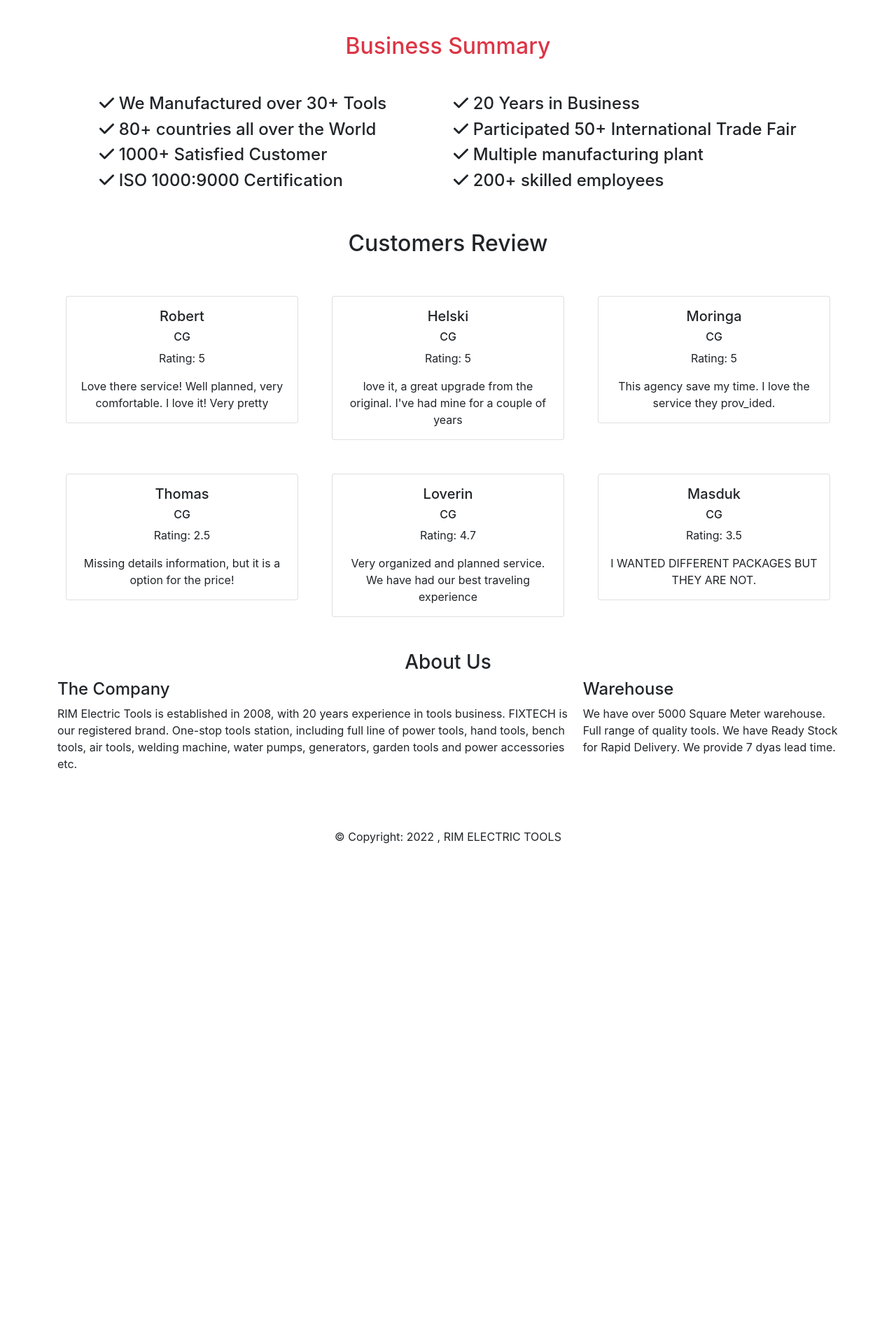
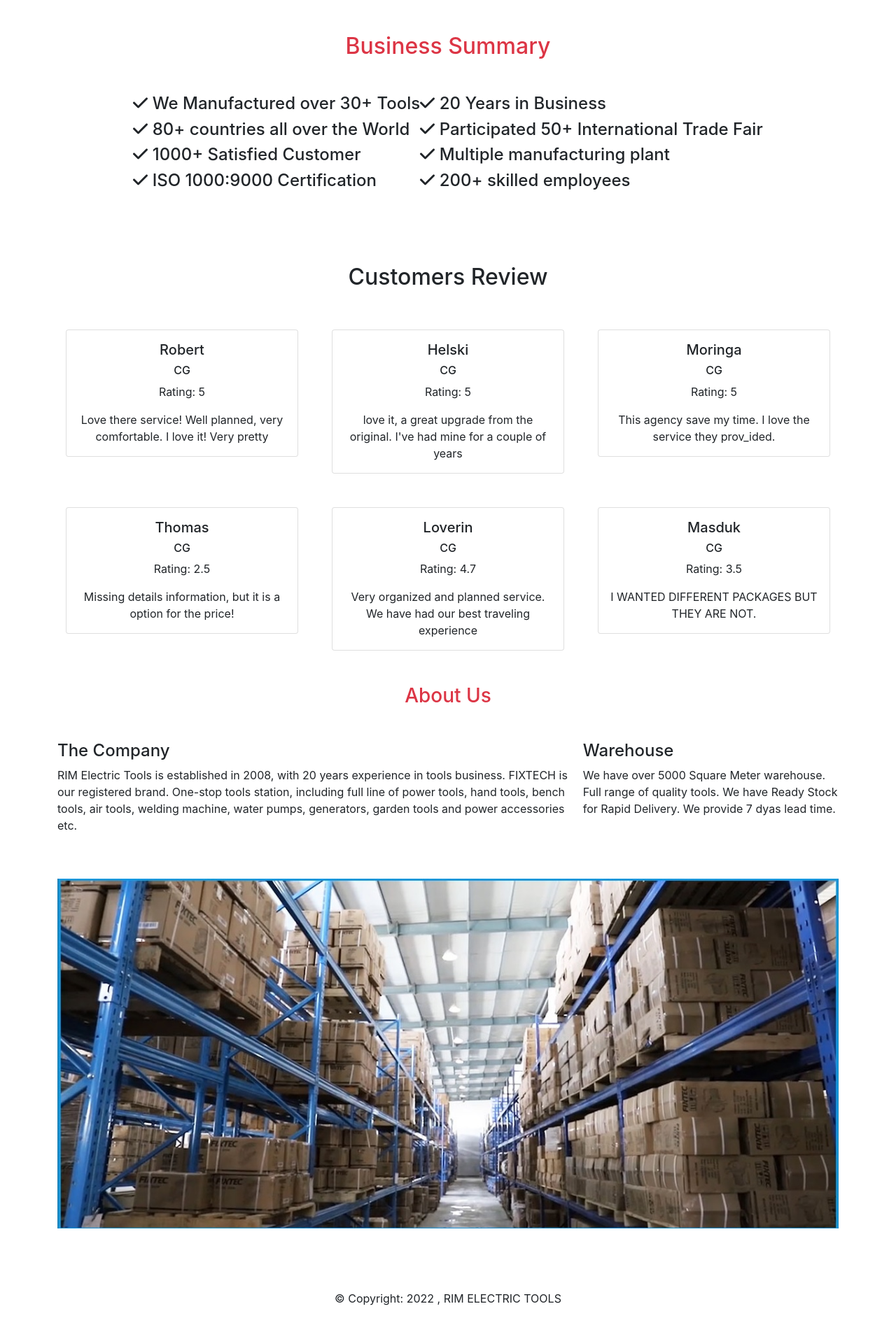
Before and after one commit to rimitdb/tool-manufacturing-website, a React (Create React App) app: page / in a window 1280 px wide. Shown: the part 1852-3736 px from the top of the page at 70% size. Before the commit the page ends 3076 px from the top, so only its background shows below. Built offline with nearby package versions, Linux system fonts and the light colour scheme.

Commit message:
About US done

```diff
--- a/src/components/AboutUs/AboutUs.js
+++ b/src/components/AboutUs/AboutUs.js
@@ -1,10 +1,10 @@
 import React from 'react';
-
+import warehouse from '../../assets/img/warehouse.jpg'
 const AboutUs = () => {
     return (
         <div className='container mt-5'>
-            <h3>About Us</h3>
-            <div className='d-flex'>
+            <h3 className='text-danger mb-5'>About Us</h3>
+            <div className='d-flex flex-md-column flex-lg-row'>
                 <div className='text-start'>
                     <h4>The Company</h4>
                     <p>RIM Electric Tools is established in 2008, with 20 years experience in tools business. FIXTECH is our registered brand. One-stop tools station, including full line of power tools, hand tools, bench tools, air tools, welding machine, water pumps, generators, garden tools and power accessories etc.</p>
@@ -14,6 +14,9 @@ const AboutUs = () => {
                     <p>We have over 5000 Square Meter warehouse. Full range of quality tools. We have Ready Stock for Rapid Delivery. We provide 7 dyas lead time.</p>
                 </div>
             </div>
+            <div className='my-5'>
+                <img className='img-fluid' src={warehouse} alt="" />
+            </div>
         </div>
     );
 };
--- a/src/components/BusinessSummary/BusinessSummary.js
+++ b/src/components/BusinessSummary/BusinessSummary.js
@@ -6,14 +6,14 @@ const BusinessSummary = () => {
     return (
         <div className='container mt-5'>
             <h2 className='mb-5 text-danger'>Business Summary</h2>
-            <div className='d-flex justify-content-center'>
-                <div className='text-start px-5'>
+            <div className='d-flex flex-md-column flex-lg-row justify-content-center'>
+                <div className='text-start mb-5'>
                     <h4 > <FontAwesomeIcon icon={faCheck} /> We Manufactured over 30+ Tools</h4>
                     <h4> <FontAwesomeIcon icon={faCheck} /> 80+ countries all over the World</h4>
                     <h4> <FontAwesomeIcon icon={faCheck} /> 1000+ Satisfied Customer</h4>
                     <h4> <FontAwesomeIcon icon={faCheck} /> ISO 1000:9000 Certification</h4>
                 </div>
-                <div className='text-start px-5'>
+                <div className='text-start mb-5'>
                     <h4 > <FontAwesomeIcon icon={faCheck} /> 20 Years in Business</h4>
                     <h4> <FontAwesomeIcon icon={faCheck} /> Participated 50+ International Trade Fair</h4>
                     <h4> <FontAwesomeIcon icon={faCheck} /> Multiple manufacturing plant</h4>
```
Also changed, not shown: src/assets/img/warehouse.jpg (added).
